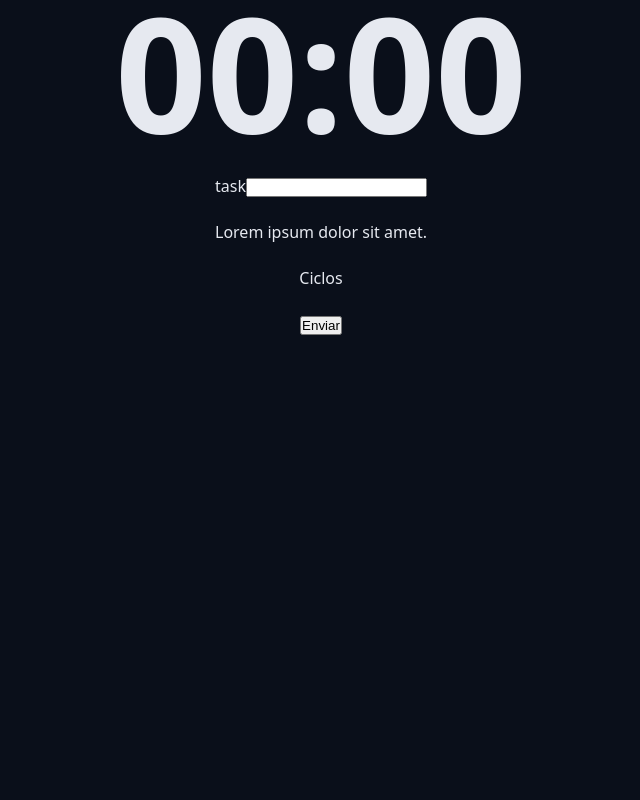
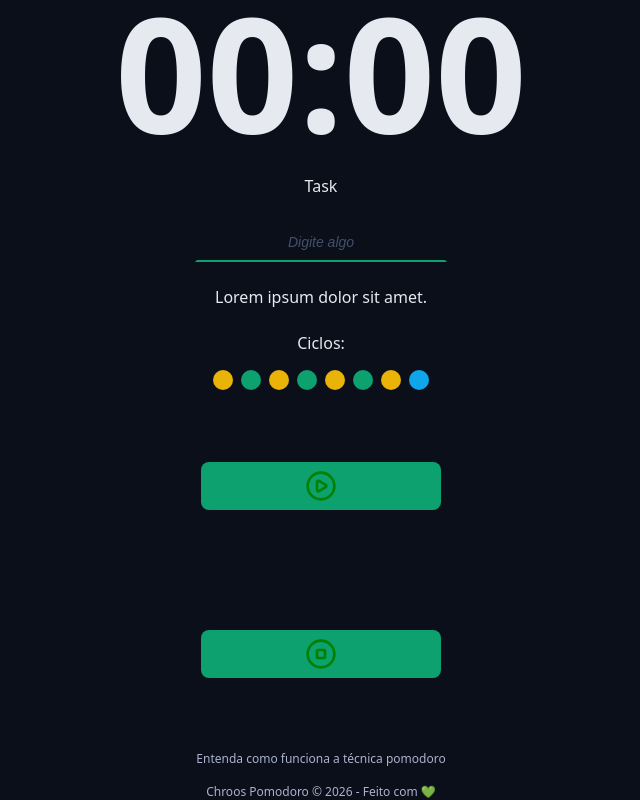
Before and after one commit to ThiagodePaula00/ChronosPomodoroProject, a React (Vite) app: page / in a window 1280 px wide. Shown: the part 260-1060 px from the top of the page, without its empty margins (319-959 px from the left). Before the commit the page ends 800 px from the top, so only its background shows below. Built offline with nearby package versions, Linux system fonts and the light colour scheme.

Commit message:
style: add DefaultInput, Cycles, DefaultButton, and Footer components with associated styles

```diff
--- a/src/App.tsx
+++ b/src/App.tsx
@@ -5,6 +5,11 @@
 import { Logo } from './components/Logo'
 import { Menu } from './components/Menu'
 import { CountDown } from './components/CountDown'
+import { DefaultInput } from './components/DefaultInput'
+import { Cycles } from './components/Cycles'
+import { DefaultButton } from './components/DefaultButton'
+import { PlayCircleIcon, StopCircleIcon } from 'lucide-react'
+import { Footer } from './components/Footer'
 
 export function App() {
     return (
@@ -23,22 +28,27 @@
 
             <Container>
                 <form className='form' action="">
-                    <div className="formFow">
-                        <label htmlFor="input">task</label>
-                        <input id='input' type="text" />
+                    <div className="formRow">
+                        <DefaultInput labelText='Task' id='meuInput' type='text' title='Título' placeholder='Digite algo'/>
                     </div>
 
-                    <div className="formFow">
+                    <div className="formRow">
                         <p>Lorem ipsum dolor sit amet.</p>
                     </div>
 
-                    <div className="formFow">
-                        <p>Ciclos</p>
+                    <div className="formRow">
+                        <Cycles />
                     </div>
 
-                    <div className="formFow">
-                        <button>Enviar</button>
+                    <div className="formRow">
+                        <DefaultButton icon={ <PlayCircleIcon color='green' />}/>
+                        <DefaultButton icon={ <StopCircleIcon color='green' />}/>
                     </div>
+
+            <Container>
+                <Footer/>
+            </Container>
+
                 </form>
             </Container>
         </>
--- /dev/null
+++ b/src/components/Cycles/index.tsx
@@ -0,0 +1,20 @@
+import styles from './styles.module.css'
+
+export function Cycles() {
+    return (
+        <div className={styles.cycles}>
+            <span>Ciclos:</span>
+
+            <div className={styles.cycleDots}>
+                <span className={`${styles.cycleDot} ${styles.workTime}`}></span>
+                <span className={`${styles.cycleDot} ${styles.shortBreakTime}`}></span>
+                <span className={`${styles.cycleDot} ${styles.workTime}`}></span>
+                <span className={`${styles.cycleDot} ${styles.wshortBreakTime}`}></span>
+                <span className={`${styles.cycleDot} ${styles.workTime}`}></span>
+                <span className={`${styles.cycleDot} ${styles.wshortBreakTime}`}></span>
+                <span className={`${styles.cycleDot} ${styles.workTime}`}></span>
+                <span className={`${styles.cycleDot} ${styles.longBreakTime}`}></span>
+            </div>
+        </div>
+    );
+}
--- /dev/null
+++ b/src/components/Cycles/styles.module.css
@@ -0,0 +1,32 @@
+.cycles {
+display: flex;
+flex-direction: column;
+align-items: center;
+justify-content: center;
+gap: 1.6rem;
+
+}
+
+.cycleDots {
+    display: flex;
+    gap: 0.8rem;
+}
+
+.cycleDot {
+    width: 2rem;
+    height: 2rem;
+    background-color: var(--primary);
+    border-radius: 50%;
+}
+
+.workTime {
+    background-color: var(--warning);
+}
+
+.shortBreakTime {
+    background-color: var(--primary);
+}
+
+.longBreakTime {
+    background: var(--info);
+}
--- /dev/null
+++ b/src/components/DefaultButton/index.tsx
@@ -0,0 +1,16 @@
+import styles from './styles.module.css'
+
+type DefaultButtonProps = {
+    icon: React.ReactNode;
+    color?: 'green' | 'red';
+} & React.ComponentProps<'button'>;
+
+export function DefaultButton({icon, color = 'green', ...props}: DefaultButtonProps) {
+    return (
+        <>
+            <button className={`${styles.button} ${styles[color]}`} {...props}>
+                {icon}
+            </button>
+        </>
+    );
+}
--- /dev/null
+++ b/src/components/DefaultButton/styles.module.css
@@ -0,0 +1,33 @@
+.button {
+    border: none;
+    background: var(--primary);
+    color: var(--text-over-primary);
+    display: flex;
+    align-items: center;
+    justify-content: center;
+    min-width: 24rem;
+    padding: 0.8rem;
+    border-radius: 0.8rem;
+    margin: 4.8rem 0;
+    cursor: pointer;
+    transition: all 0.1s ease-in-out;
+}
+
+.button svg {
+    width: 3.2rem;
+    height: 3.2rem;
+}
+
+.button:hover {
+    filter: brightness(80%)
+}
+
+.green {
+    background: var(--primary);
+    color: var(--text-over-primary);
+}
+
+.red {
+    background: var(--error);
+    color: var(--text-over-error);
+}
--- a/src/components/DefaultInput/index.tsx
+++ b/src/components/DefaultInput/index.tsx
@@ -0,0 +1,15 @@
+import styles from './styles.module.css'
+
+type DefaultInputProps = {
+    id: string;
+    labelText?: string;
+} & React.ComponentProps<'input'>;
+
+export function DefaultInput({ id, type, labelText, ...rest}: DefaultInputProps) {
+    return (
+        <>
+            {labelText && <label htmlFor={id}>{labelText}</label>}
+            <input className= {styles.input} id={id} type= { type } {...rest} />
+        </>
+    );
+}
--- /dev/null
+++ b/src/components/DefaultInput/styles.module.css
@@ -0,0 +1,28 @@
+.input {
+    background-color: transparent;
+    text-align: center;
+    font-size: 1.8rem;
+    padding: 0.8rem;
+    color: var(--text-default);
+    outline: none;
+
+    border: 0.2rem solid transparent;
+    border-bottom: 0.2rem solid var(--primary);
+    transition: all 0.2s ease-in-out;
+}
+
+.input:focus {
+    border-radius: 0.8rem;
+    border: 0.2rem solid var(--primary);
+}
+
+.input::placeholder {
+    color: var(--gray-500);
+    font-size: 1.4rem;
+    font-style: italic;
+}
+
+.input:disabled {
+    border-bottom: 0.2rem solid var(--disabled);
+    color: var(--text-muted);
+}
--- /dev/null
+++ b/src/components/Footer/index.tsx
@@ -0,0 +1,8 @@
+import styles from './styles.module.css';
+
+export function Footer() {
+    return <footer className={styles.footer}>
+        <a href="">Entenda como funciona a técnica pomodoro</a>
+        <a href="">Chroos Pomodoro &copy; {new Date().getFullYear()} - Feito com 💚</a>
+    </footer>
+}
--- /dev/null
+++ b/src/components/Footer/styles.module.css
@@ -0,0 +1,18 @@
+.footer {
+    display: flex;
+    flex-direction: column;
+    align-items: center;
+    justify-content: center;
+    font-size: 1.2rem;
+    gap: 1.6rem;
+}
+
+.footer a {
+    color: var(--text-muted);
+    text-decoration: none;
+}
+
+.footer a:hover {
+    color: var(--text-muted);
+    text-decoration: underline;
+}
```
